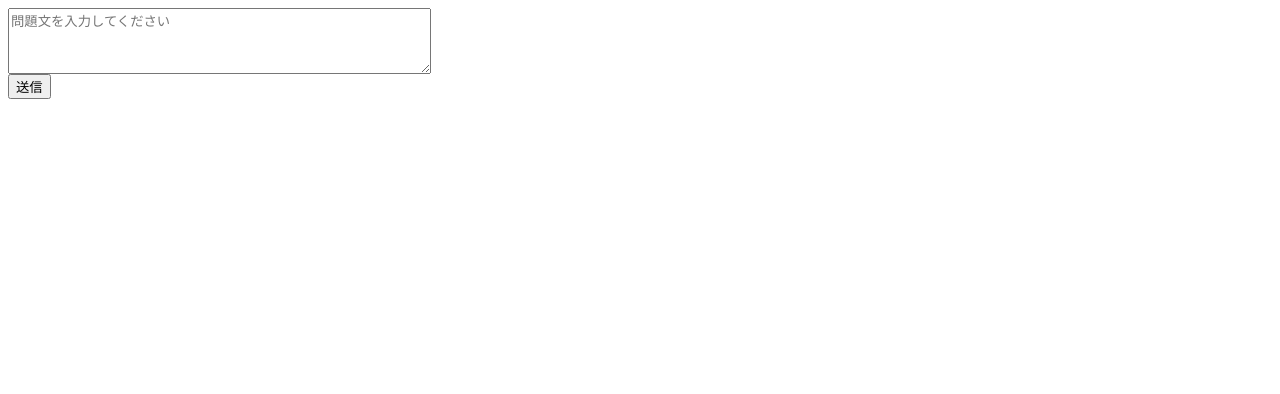
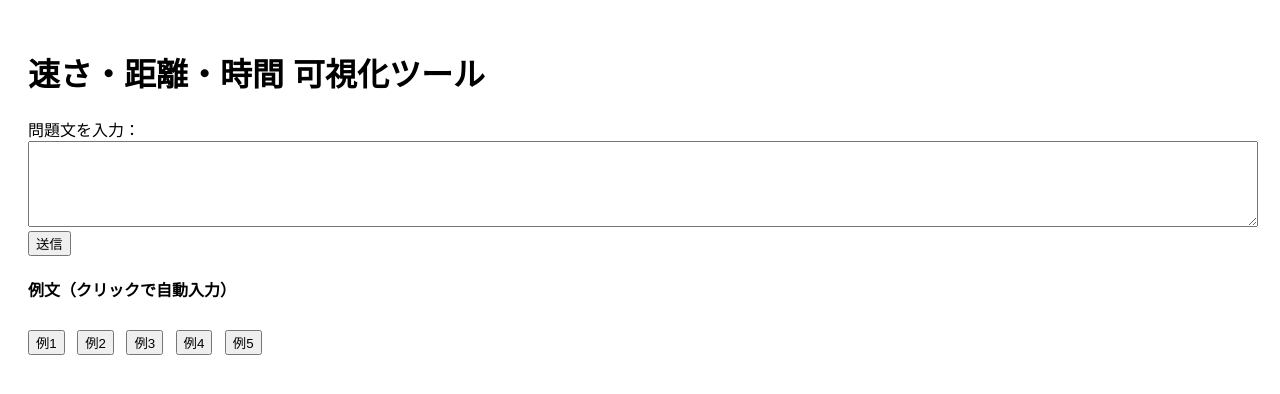
Before and after one commit to Utsugi0101/SecHack365, a Flask app: page / in a window 1280 px wide. Shown: the top 394 px of the page. Run offline with Flask 3, Linux system fonts and the light colour scheme.

Commit message:
ちょっと強化

```diff
--- a/src/app.py
+++ b/src/app.py
@@ -21,16 +21,12 @@ def extract_values(text):
 
 @app.route("/", methods=["GET", "POST"])
 def index():
+    values = {"speed": None, "time": None, "distance": None}
+    question = ""
     if request.method == "POST":
-        text = request.form["question"]
-        values = extract_values(text)
-        return render_template("visualize.html", **values)
-    return '''
-        <form method="post">
-            <textarea name="question" rows="4" cols="50" placeholder="問題文を入力してください"></textarea><br>
-            <button type="submit">送信</button>
-        </form>
-    '''
+        question = request.form["question"]
+        values = extract_values(question)
+    return render_template("visualize.html", question=question, **values)
 
-if __name__ == '__main__':
+if __name__ == "__main__":
     app.run(debug=True)
--- a/src/templates/visualize.html
+++ b/src/templates/visualize.html
@@ -2,28 +2,45 @@
 <html lang="ja">
 <head>
   <meta charset="UTF-8">
-  <title>問題の可視化</title>
+  <title>速さ・距離・時間 可視化ツール</title>
   <style>
     body { font-family: sans-serif; padding: 20px; }
+    textarea { width: 100%; height: 80px; }
     svg { border: 1px solid #ccc; margin-top: 20px; }
+    button.example { margin-right: 8px; margin-top: 8px; }
   </style>
 </head>
 <body>
-  <h2>結果</h2>
+  <h1>速さ・距離・時間 可視化ツール</h1>
+
+  <form method="post">
+    <label>問題文を入力：</label><br>
+    <textarea name="question" id="question">{{ question }}</textarea><br>
+    <button type="submit">送信</button>
+  </form>
+
+  <h4>例文（クリックで自動入力）</h4>
+  <div>
+    <button class="example" onclick="setExample('Aさんは時速6kmで2時間歩きました。何km進みましたか？')">例1</button>
+    <button class="example" onclick="setExample('Bくんは10kmを2時間かけて走りました。速さは何km/hですか？')">例2</button>
+    <button class="example" onclick="setExample('Cさんは時速5.5kmで何時間歩けば11km進めますか？')">例3</button>
+    <button class="example" onclick="setExample('Dさんは8時間で40km移動しました。速さは？')">例4</button>
+    <button class="example" onclick="setExample('Eさんは20km進みました。時速4kmなら何時間かかりますか？')">例5</button>
+  </div>
+
+  {% if question %}
+    <h2>可視化</h2>
     <p>速さ: {{ speed if speed is not none else "?" }} km/h</p>
     <p>時間: {{ time if time is not none else "?" }} 時間</p>
     <p>距離: {{ distance if distance is not none else "?" }} km</p>
 
     <svg width="600" height="200">
-    <!-- 人 -->
       <circle cx="100" cy="150" r="20" fill="skyblue" />
       <text x="100" y="100" text-anchor="middle" font-size="16">速さ: {{ speed if speed is not none else "?" }}</text>
 
-    <!-- 矢印 -->
       <line x1="100" y1="150" x2="{{ 100 + (speed if speed is not none else 50) * 3 }}" y2="150"
             stroke="black" stroke-width="2" marker-end="url(#arrowhead)" />
 
-    <!-- 道 -->
       <line x1="50" y1="180" x2="550" y2="180" stroke="#999" stroke-width="4" />
       <text x="300" y="170" text-anchor="middle" font-size="16">距離: {{ distance if distance is not none else "?" }}</text>
       <text x="300" y="195" text-anchor="middle" font-size="14">時間: {{ time if time is not none else "?" }}</text>
@@ -34,5 +51,12 @@
         </marker>
       </defs>
     </svg>
+  {% endif %}
+
+  <script>
+    function setExample(text) {
+      document.getElementById("question").value = text;
+    }
+  </script>
 </body>
 </html>
```
Lines whose indentation alone changed are shown as unchanged.
